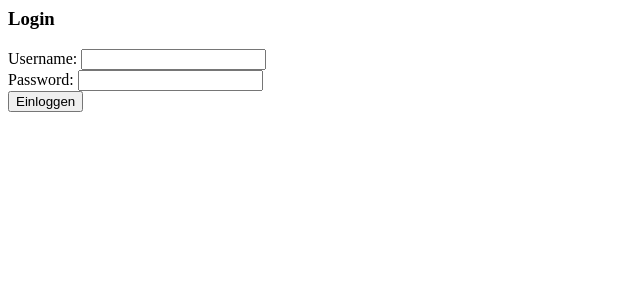
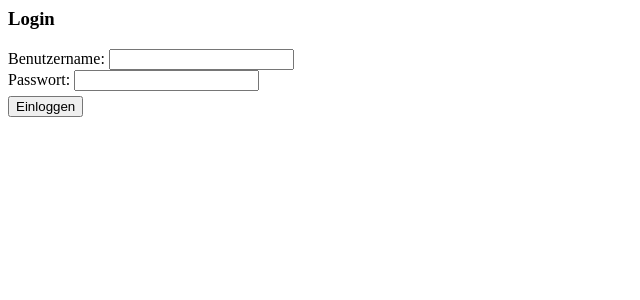
Before and after one commit to thegreenonion/lin-todo, a PHP site: page /login.php in a window 1280 px wide. Shown: the top 300 px of the page, without its empty margins (0-640 px from the left). Run offline with PHP 8.4, Linux system fonts and the light colour scheme.

Commit message:
Refactor login.php to update form labels and button styling

```diff
--- a/login.php
+++ b/login.php
@@ -88,14 +88,14 @@ function Login($pdo_db, $username, $password)
                     <div class="card-body bg-light">
                         <form method="post" action="" id="loginform">
                             <div class="form-group">
-                                <label for="form_username">Username:</label>
+                                <label for="form_username">Benutzername:</label>
                                 <input type="text" id="form_username" name="form_username" class="form-control" required>
                             </div>
                             <div class="form-group">
-                                <label for="form_password">Password:</label>
+                                <label for="form_password">Passwort:</label>
                                 <input type="password" id="form_password" name="form_password" class="form-control" required>
                             </div>
-                            <button type="submit" class="btn btn-primary btn-block">Einloggen</button>
+                            <button style="margin-top: 5px" type="submit" class="btn btn-primary btn-block">Einloggen</button>
                         </form>
                     </div>
                 </div>
```
